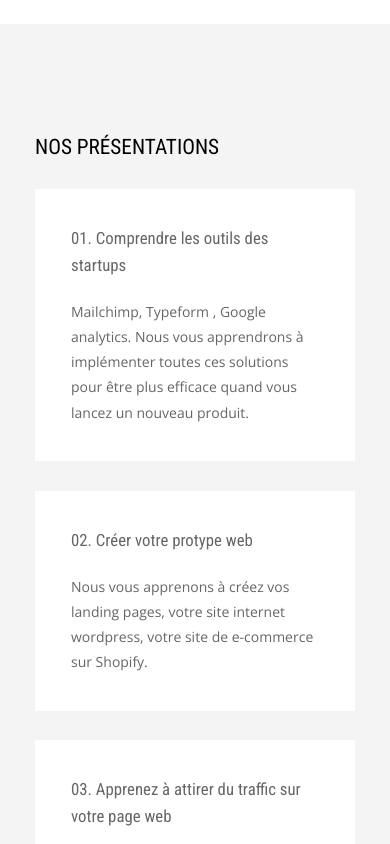
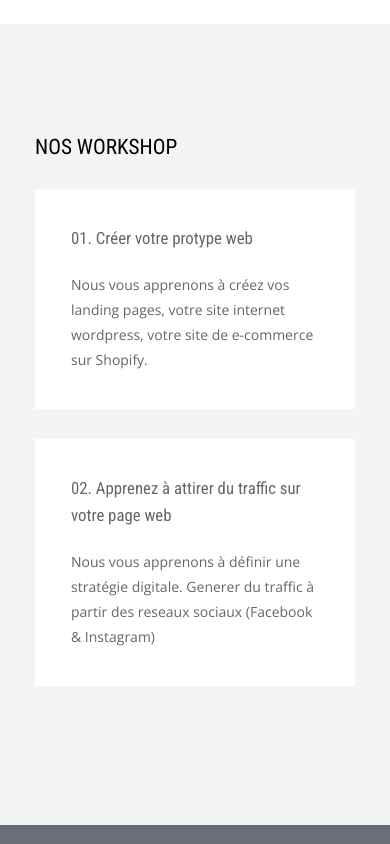
Before and after one commit to alexishnr/H2H-formation, a website: page HTML/index.html in a window 390 px wide. Shown: the part 1540-2384 px from the top of the page. Drawn offline with nearby package versions, Linux system fonts and the light colour scheme; some packages are replaced by stand-ins of ours.

Commit message:
content added

```diff
--- a/HTML/index.html
+++ b/HTML/index.html
@@ -137,28 +137,20 @@
 				<div class="section-block bkg-grey-ultralight">
 					<div class="row">
 						<div class="column width-12">
-							<h3 class="mb-30">Nos présentations</h3>
+							<h3 class="mb-30">Nos workshop</h3>
 						</div>
 					</div>
 					<div class="row flex boxes">
-						<div class="column width-4">
-							<div class="box xlarge bkg-white mb-0 mb-mobile-30 horizon" data-animate-in="preset:slideInLeftShort;duration:1000ms;">
-								<span class="text-large font-alt-1">01. Comprendre les outils des startups</span>
-								<h3 class="text-uppercase color-grey"> </h3>
-								<p class="mb-mobile-30">Mailchimp, Typeform , Google analytics.
-                Nous vous apprendrons à implémenter toutes ces solutions pour être plus efficace quand vous lancez un nouveau produit.</p>
-							</div>
-						</div>
-						<div class="column width-4">
+						<div class="column width-6">
 							<div class="box xlarge bkg-white mb-0 mb-mobile-30 horizon" data-animate-in="preset:slideInLeftShort;duration:1000ms;delay:400ms;">
-								<span class="text-large font-alt-1">02. Créer votre protype web</span>
+								<span class="text-large font-alt-1">01. Créer votre protype web</span>
 								<h3 class="text-uppercase color-grey">  </h3>
 								<p class="mb-mobile-30">Nous vous apprenons à créez vos landing pages, votre site internet wordpress, votre site de e-commerce sur Shopify.</p>
 							</div>
 						</div>
-						<div class="column width-4">
+						<div class="column width-6">
 							<div class="box xlarge bkg-white mb-0 mb-mobile-30 horizon" data-animate-in="preset:slideInLeftShort;duration:1000ms;delay:400ms;">
-								<span class="text-large font-alt-1">03. Apprenez à attirer du traffic sur votre page web </span>
+								<span class="text-large font-alt-1">02. Apprenez à attirer du traffic sur votre page web </span>
 								<h3 class="text-uppercase color-grey">  </h3>
 								<p class="mb-mobile-30">Nous vous apprenons à définir une stratégie digitale. Generer du traffic à partir des reseaux sociaux (Facebook & Instagram)</p>
 							</div>
@@ -218,8 +210,9 @@
 																<input type="email" name="email" class="form-email form-element large" placeholder="Votre email *" tabindex="2" required>
 																<input type="text" name="name" class="form-email form-element large" placeholder="Votre nom *" tabindex="2" required>
                                 <select type="text" name="name" class="form-email form-element large" placeholder="Votre nom *" tabindex="2" required>
-                                  <option value="Prototype-web">Créer votre protype web - €299</option>
+                                  <option value="Prototype-web">Définir & créer votre protype web - €299</option>
                                   <option value="saab">Strategie reseaux sociaux - 199€</option>
+
                                 </select>
 															</div>
 														</div>
```
